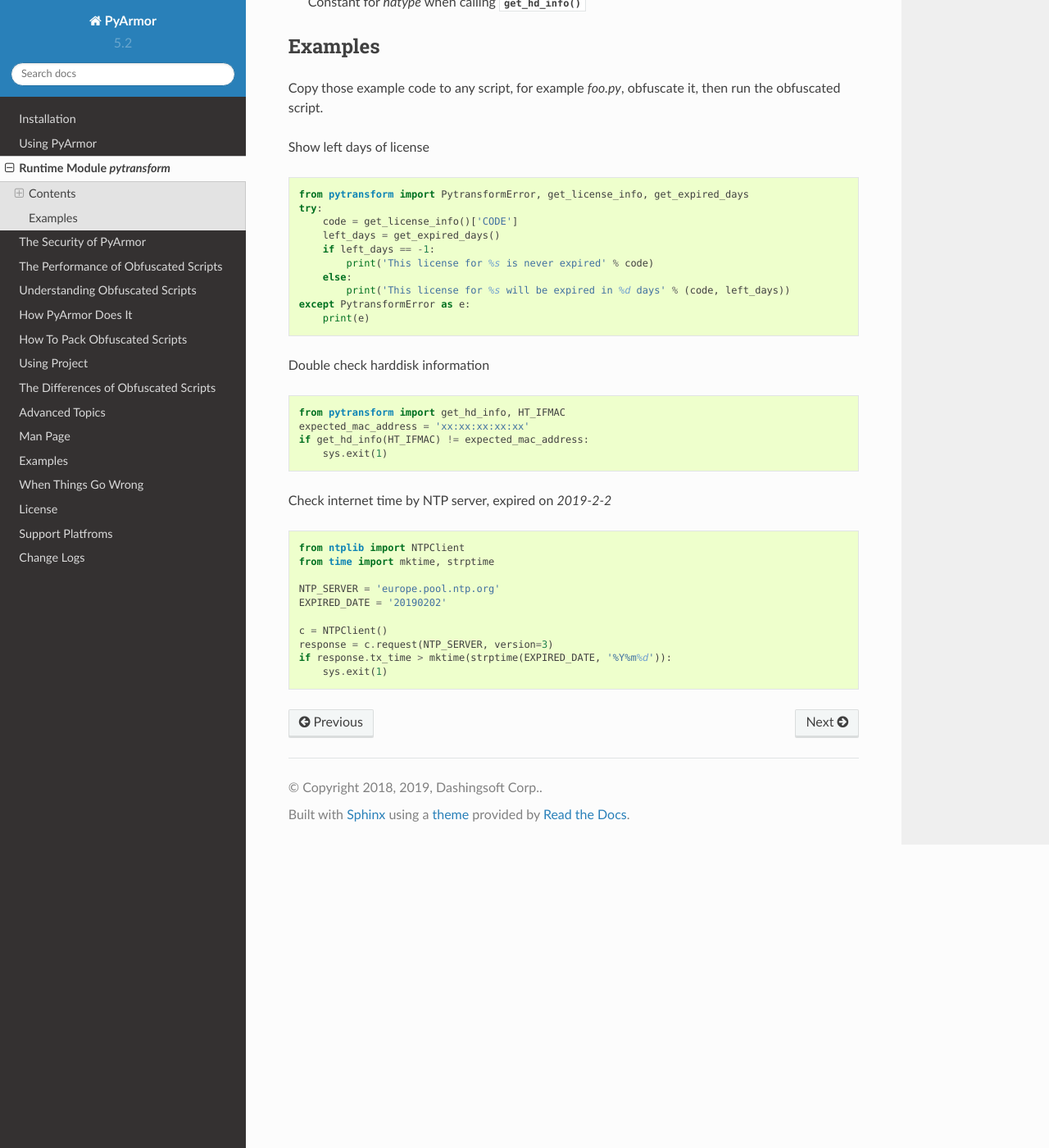
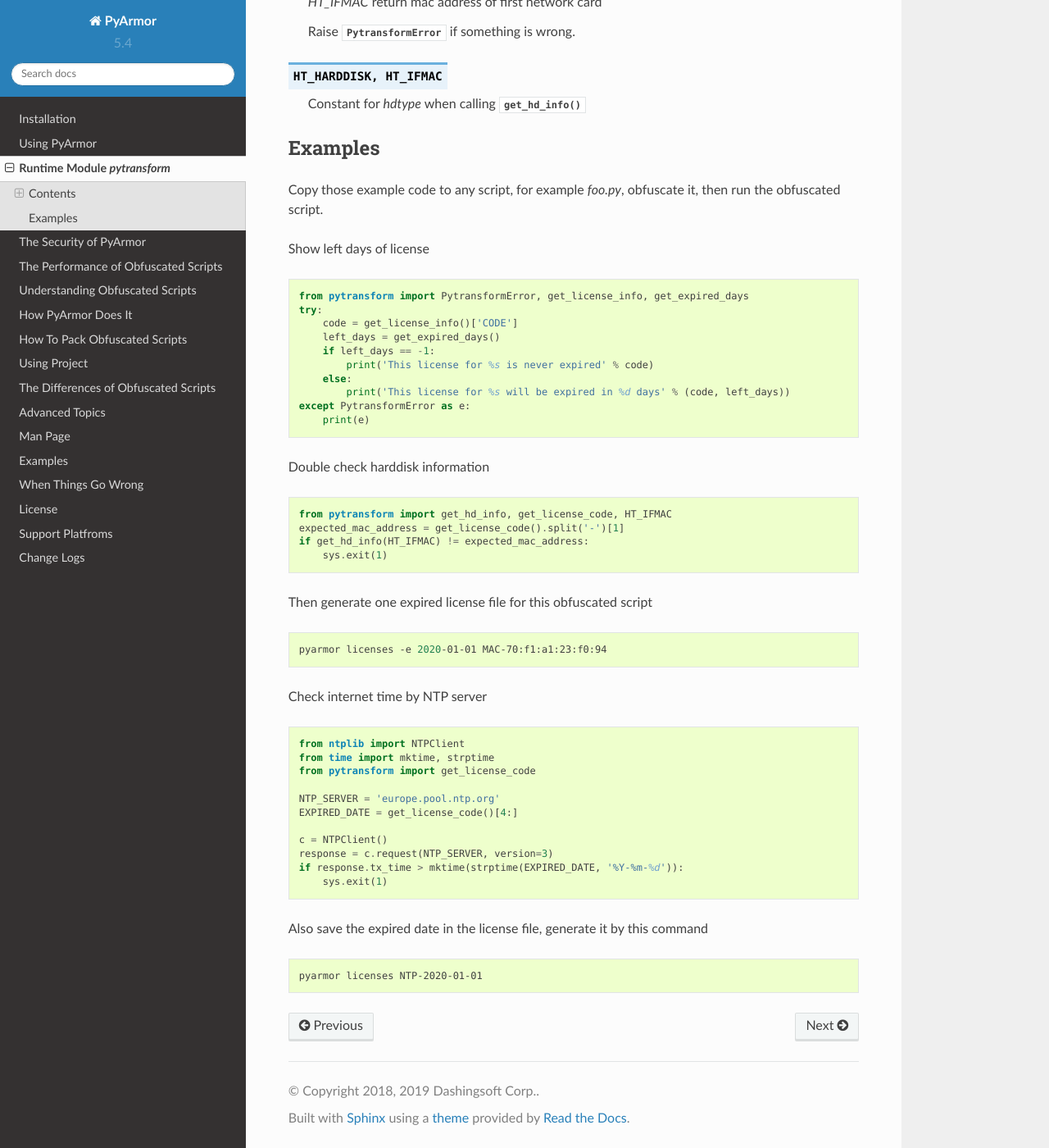
Before and after one commit to dashingsoft/pyarmor, a Sphinx documentation site: the page built from docs/pytransform.rst, in a window 1280 px wide and 1400 px high, scrolled down 1197 px. Shown: the whole window at 82% size. Built offline with Sphinx 7.4.7 and the Read the Docs theme 2.0.0, drawn with Linux system fonts in a browser that asks for light colours; some of the changed text lies outside the part shown.

Commit message:
Refine extend license type

```diff
--- a/docs/conf.py
+++ b/docs/conf.py
@@ -49,7 +49,7 @@
 
 # General information about the project.
 project = 'PyArmor'
-copyright = '2018, 2019, Dashingsoft Corp.'
+copyright = '2018, 2019 Dashingsoft Corp.'
 author = 'Jondy Zhao'
 
 # The version info for the project you're documenting, acts as replacement for
@@ -57,9 +57,9 @@
 # built documents.
 #
 # The short X.Y version.
-version = '5.2'
+version = '5.4'
 # The full version, including alpha/beta/rc tags.
-release = '5.2.2'
+release = '5.4.3'
 
 # The language for content autogenerated by Sphinx. Refer to documentation
 # for a list of supported languages.
--- a/docs/pytransform.rst
+++ b/docs/pytransform.rst
@@ -44,6 +44,13 @@
    Raise :exc:`PytransformError` if license is invalid, for example,
    it has been expired.
 
+.. function:: get_license_code()
+
+   Return a string, which is specified as generating the licenses for
+   obfucated scripts.
+
+   Raise :exc:`PytransformError` if license is invalid.
+
 .. function:: get_hd_info(hdtype, size=256)
 
    Get hardware information by *hdtype*, *hdtype* could one of
@@ -83,22 +90,35 @@
 
 .. code-block:: python
 
-   from pytransform import get_hd_info, HT_IFMAC
-   expected_mac_address = 'xx:xx:xx:xx:xx'
+   from pytransform import get_hd_info, get_license_code, HT_IFMAC
+   expected_mac_address = get_license_code().split('-')[1]
    if get_hd_info(HT_IFMAC) != expected_mac_address:
        sys.exit(1)
 
-Check internet time by NTP server, expired on `2019-2-2`
+Then generate one expired license file for this obfuscated script
+
+.. code-block:: shell
+
+   pyarmor licenses -e 2020-01-01 MAC-70:f1:a1:23:f0:94
+
+Check internet time by NTP server
 
 .. code-block:: python
 
     from ntplib import NTPClient
     from time import mktime, strptime
+    from pytransform import get_license_code
 
     NTP_SERVER = 'europe.pool.ntp.org'
-    EXPIRED_DATE = '20190202'
+    EXPIRED_DATE = get_license_code()[4:]
 
     c = NTPClient()
     response = c.request(NTP_SERVER, version=3)
-    if response.tx_time > mktime(strptime(EXPIRED_DATE, '%Y%m%d')):
+    if response.tx_time > mktime(strptime(EXPIRED_DATE, '%Y-%m-%d')):
         sys.exit(1)
+
+Also save the expired date in the license file, generate it by this command
+
+.. code-block:: shell
+
+   pyarmor licenses NTP-2020-01-01
```
Also changed, not shown: docs/advanced.rst (+12 -11 lines), docs/usage.rst (+1 -9 lines).
